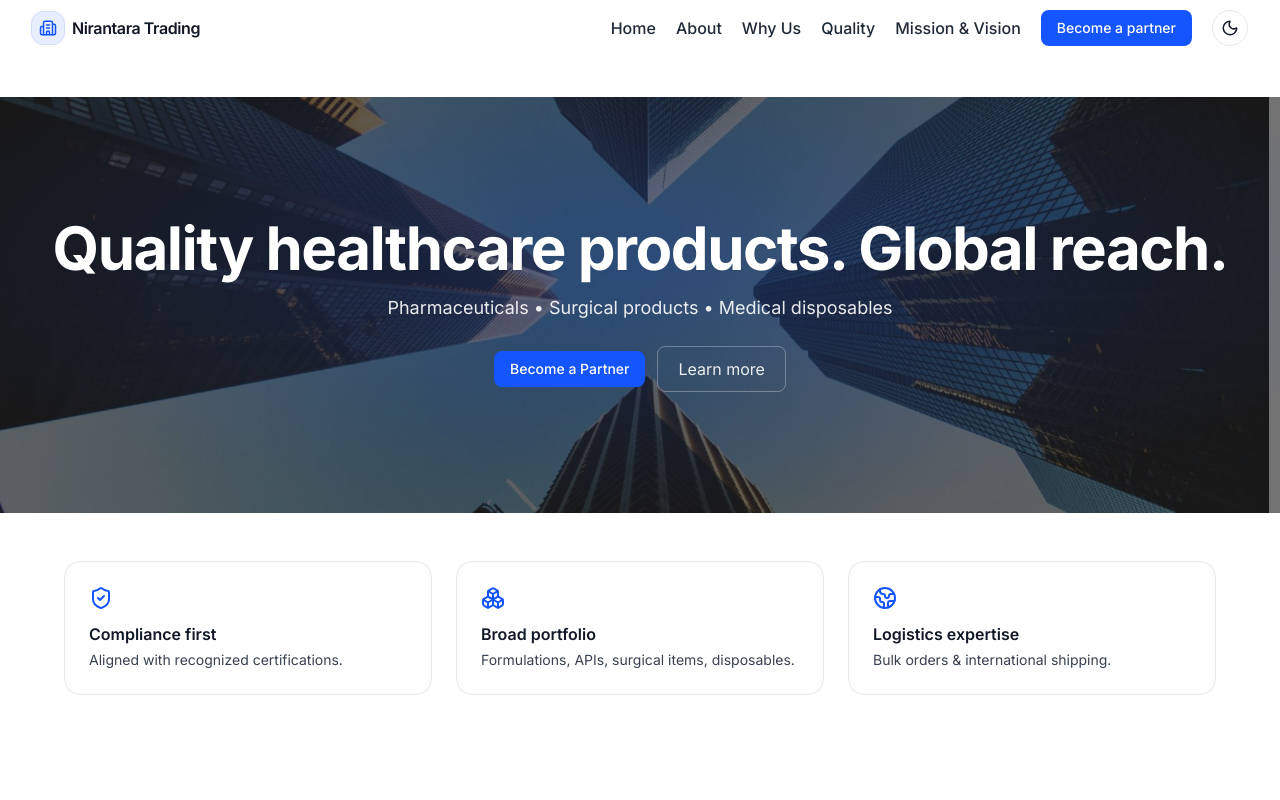
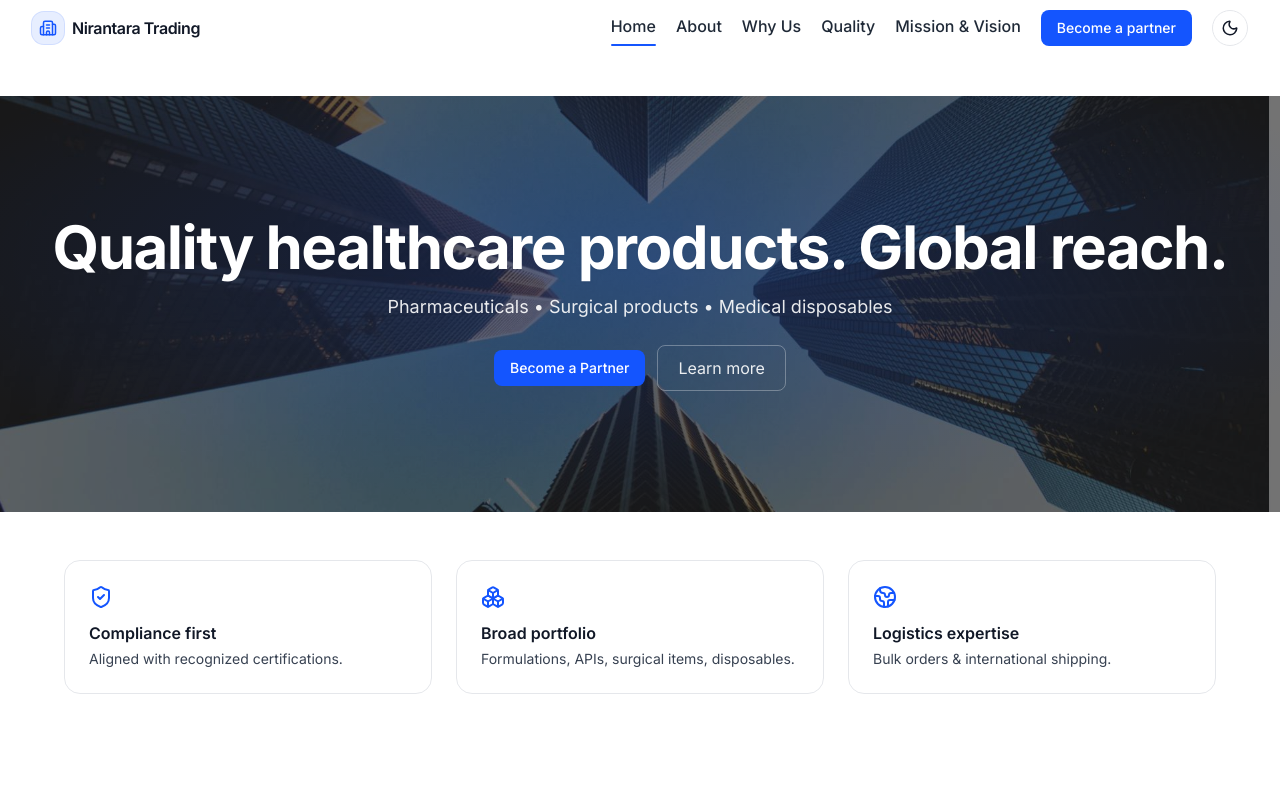
Before and after one commit to romahawk/nirantara-site, a Next.js app: page / in a window 1280 px wide. Shown: the top 800 px of the page. Built offline with nearby package versions, Linux system fonts and the light colour scheme.

Commit message:
feat(header): add active route underline (desktop) and highlighting (mobile)

```diff
--- a/src/components/header.tsx
+++ b/src/components/header.tsx
@@ -2,6 +2,7 @@
 
 import Link from "next/link";
 import { useEffect, useState } from "react";
+import { usePathname } from "next/navigation";
 import { Menu, X, Building2 } from "lucide-react";
 import ModeToggle from "./mode-toggle";
 
@@ -18,6 +19,26 @@ const links = [
 
 export default function Header() {
   const [open, setOpen] = useState(false);
+  const pathname = usePathname();
+
+  // Which link is active?
+  const isActive = (href: string) => {
+    if (href === "/") return pathname === "/";
+    return pathname.startsWith(href);
+  };
+
+  // Tailwind class builder for desktop links with underline
+  const desktopLinkClass = (href: string) => {
+    const baseUnderline =
+      'after:content-[""] after:absolute after:left-0 after:right-0 after:-bottom-1 after:h-0.5 after:rounded-full';
+    return [
+      "link font-medium relative pb-1 transition-colors",
+      baseUnderline,
+      isActive(href)
+        ? "text-brand after:bg-brand"
+        : "after:bg-transparent hover:after:bg-brand/40",
+    ].join(" ");
+  };
 
   // lock scroll while the mobile menu is open
   useEffect(() => {
@@ -30,15 +51,16 @@ export default function Header() {
   return (
     <>
       {/* Sticky header with translucent blurred background */}
-      <header className="
+      <header
+        className="
           sticky top-0 z-40
-        border-b border-transparent
+          border-transparent
           bg-[rgb(var(--bg))/70] backdrop-blur-md
           supports-[backdrop-filter]:bg-[rgb(var(--bg))/60]
-      ">
-
+        "
+      >
         <div className="container h-14 flex items-center justify-between gap-3">
-          {/* Brand with Building2 icon */}
+          {/* Brand */}
           <Link
             href="/"
             className="flex items-center gap-2 font-semibold tracking-tight"
@@ -58,7 +80,12 @@ export default function Header() {
           {/* Desktop nav */}
           <nav className="hidden md:flex items-center gap-5">
             {links.slice(0, 5).map((l) => (
-              <Link key={l.href} href={l.href} className="link font-medium">
+              <Link
+                key={l.href}
+                href={l.href}
+                aria-current={isActive(l.href) ? "page" : undefined}
+                className={desktopLinkClass(l.href)}
+              >
                 {l.label}
               </Link>
             ))}
@@ -129,20 +156,26 @@ export default function Header() {
 
             <nav className="px-3 pb-3">
               <ul className="grid">
-                {links.map((l) => (
+                {links.map((l) => {
+                  const active = isActive(l.href);
+                  return (
                     <li key={l.href}>
                       <Link
                         href={l.href}
-                      className="
-                        block rounded-lg px-3 py-2.5
-                        hover:bg-gray-100 dark:hover:bg-white/10
-                      "
+                        aria-current={active ? "page" : undefined}
+                        className={[
+                          "block rounded-lg px-3 py-2.5",
+                          active
+                            ? "bg-gray-100 dark:bg-white/10 text-brand font-medium"
+                            : "hover:bg-gray-100 dark:hover:bg-white/10",
+                        ].join(" ")}
                         onClick={() => setOpen(false)}
                       >
                         {l.label}
                       </Link>
                     </li>
-                ))}
+                  );
+                })}
               </ul>
 
               <div className="p-3">
```
Lines whose indentation alone changed are shown as unchanged.
